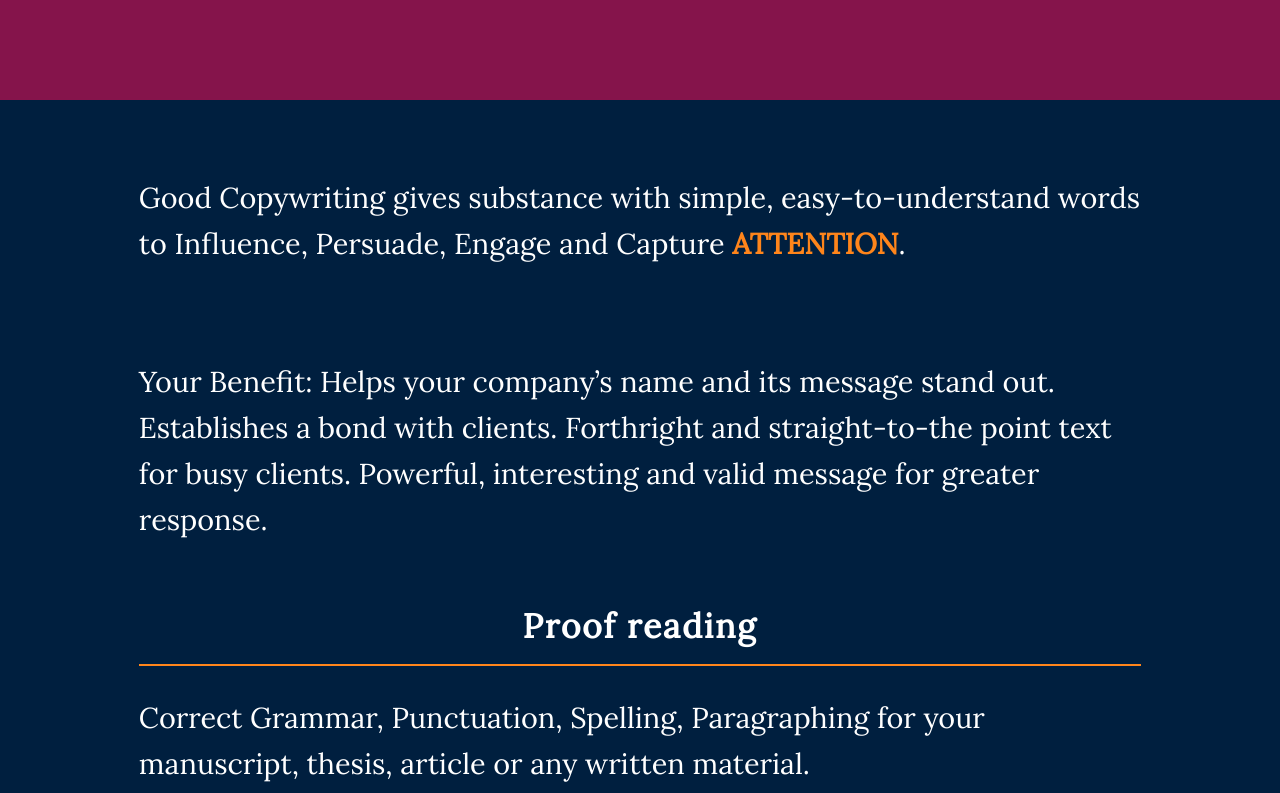
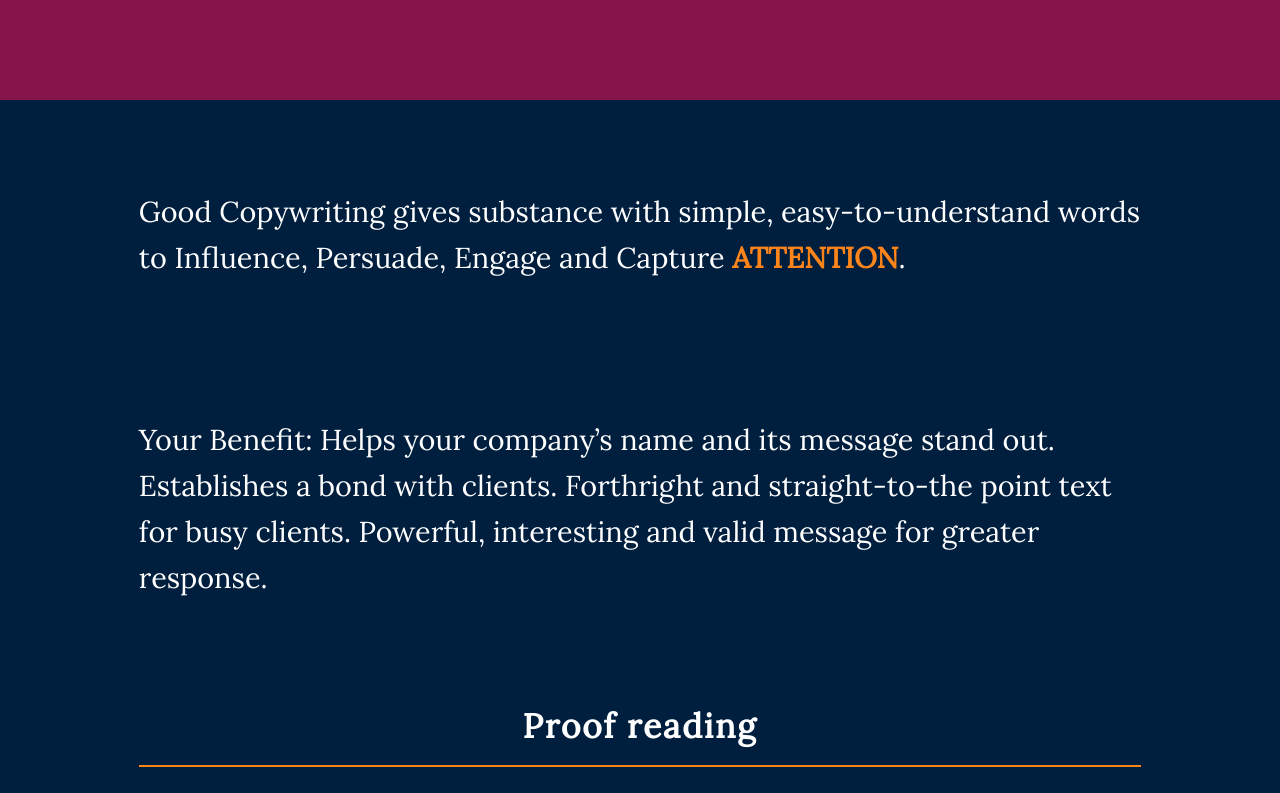
Before and after one commit to talescript/copyediting, a plain HTML site: page index.html in a window 1280 px wide. Shown: the part 540-1333 px from the top of the page. Drawn offline with Linux system fonts and the light colour scheme.

```diff
--- a/src/css/layout.css
+++ b/src/css/layout.css
@@ -21,10 +21,13 @@
     text-align: center;
 }
 
+main {
+    padding: 0.5em;
+}
 
 section {
-    margin-bottom: 2.5em;
     margin: 0 auto;
+    margin-bottom: 1.5em;
     max-width: 36em;
-    padding: 2em;
+    padding: 2.5em;
 }
```
